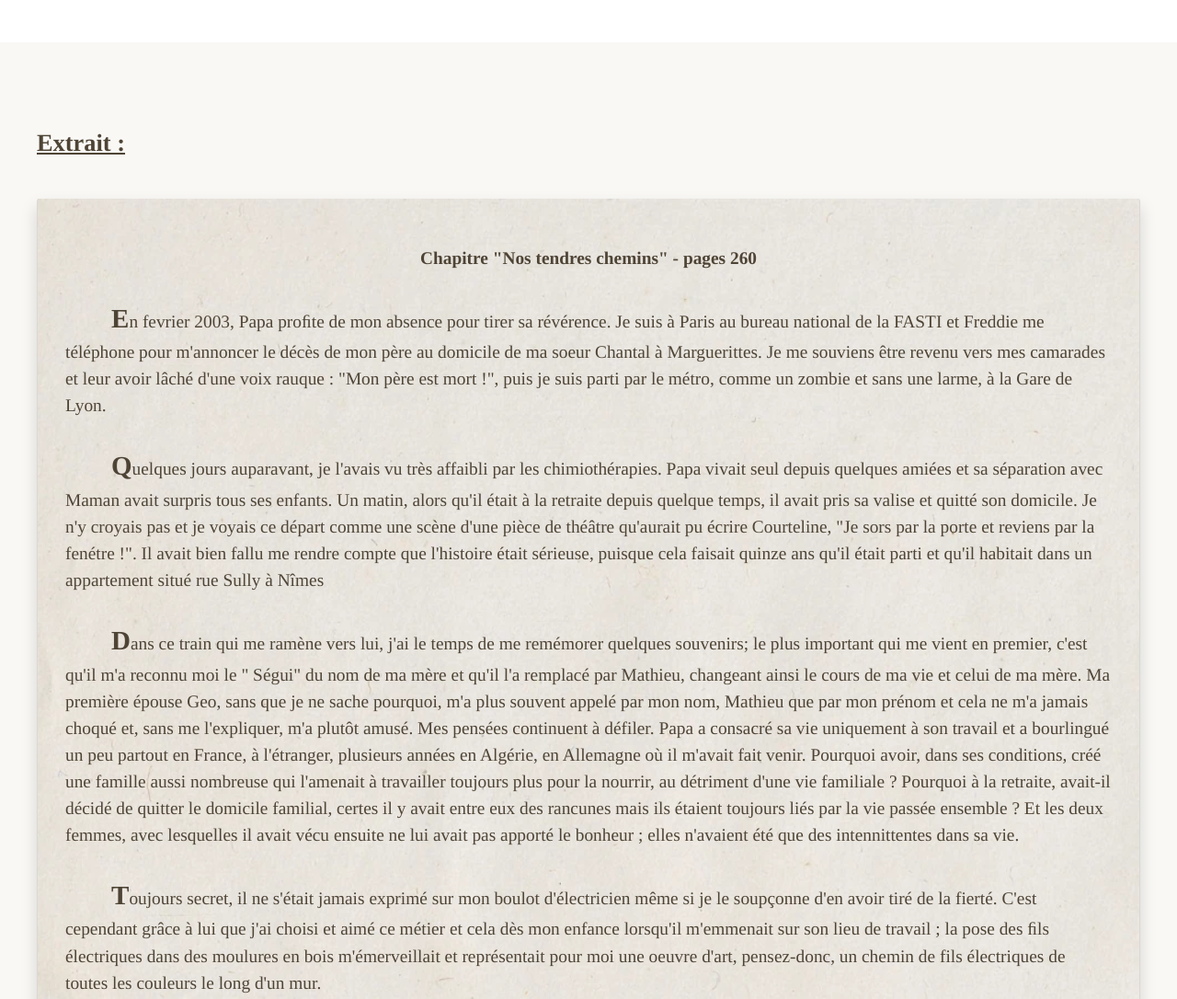
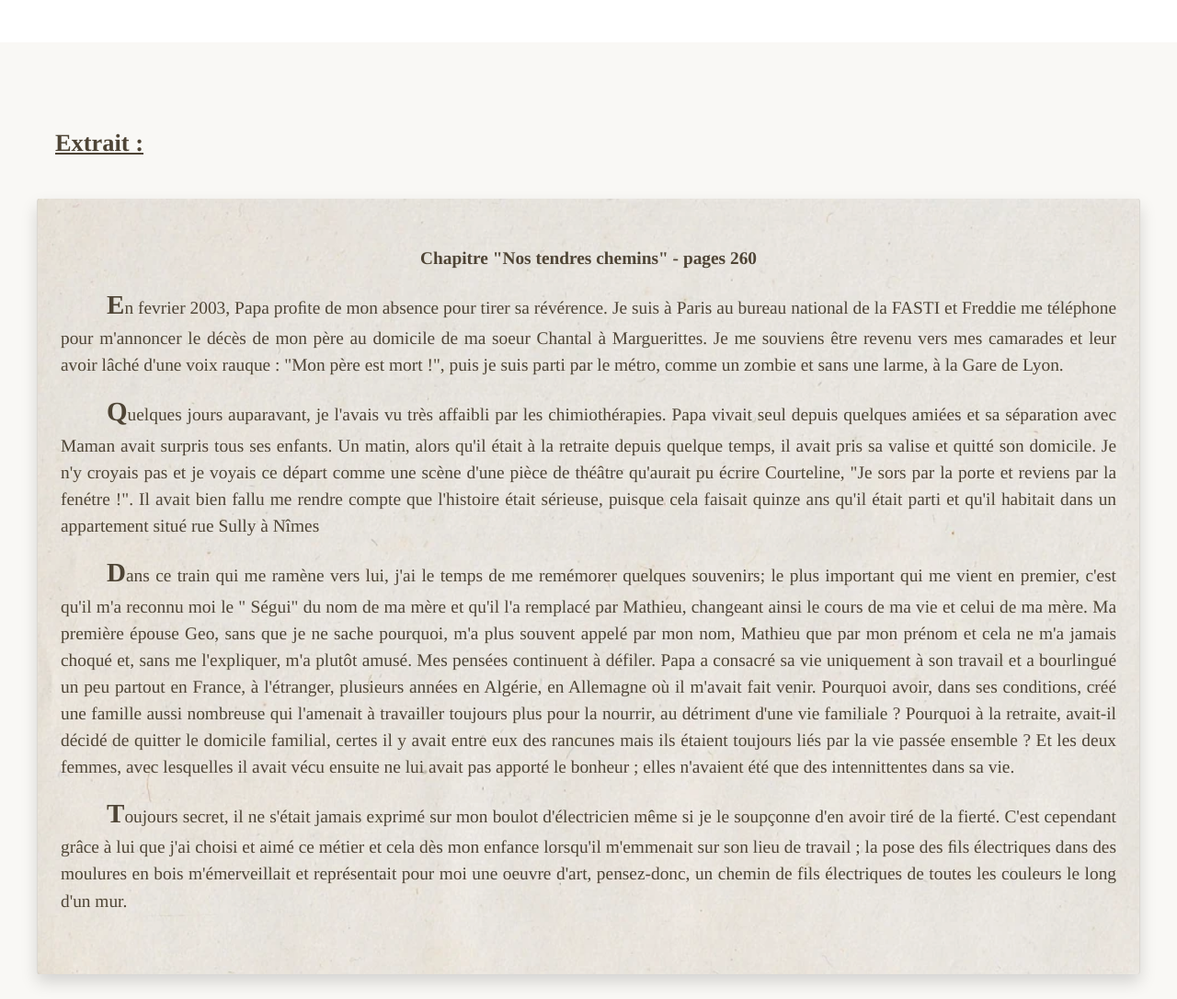
Before and after one commit to NicolasKwi/rmp, a plain HTML site: page index.html in a window 1280 px wide. Shown: the part 6163-7249 px from the top of the page at 92% size. Drawn offline with Linux system fonts and the light colour scheme.

Commit message:
correction extrait mise en page

```diff
--- a/public/css/style.css
+++ b/public/css/style.css
@@ -728,6 +728,7 @@ p::first-letter {
 .apercu h2 {
   max-width: var(--tailleMax);
   margin: 40px auto;
+  padding-left: 20px;
   text-decoration: underline;
   font-size: 1.5rem;
 }
@@ -751,7 +752,8 @@ p::first-letter {
 
 .apercu-conteneur p {
   text-indent: 50px;
-  margin: 30px 20px;
+  margin: 15px;
+  text-align: justify;
 }
 .apercu-conteneur p::first-letter {
   font-size: 1.5em;
```
